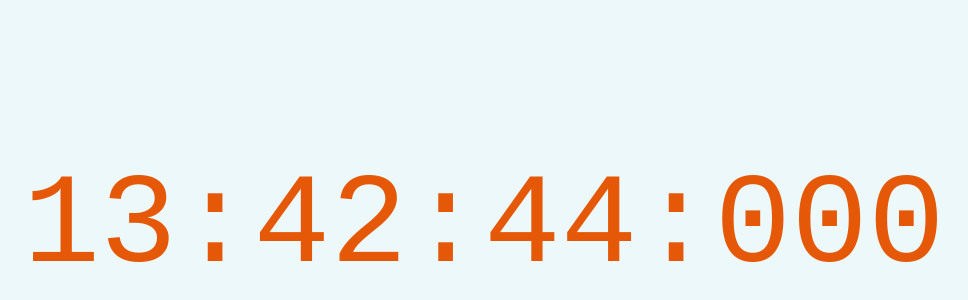
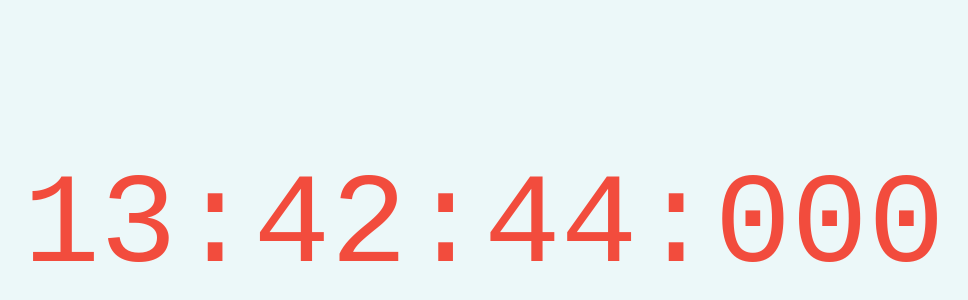
Before and after one commit to ideviant/web_timer, a plain HTML site: page index.html in a window 1280 px wide. Shown: the part 174-474 px from the top of the page, without its empty margins (156-1124 px from the left). Drawn offline with Linux system fonts and the light colour scheme.

Commit message:
update color

```diff
--- a/index.html
+++ b/index.html
@@ -15,6 +15,10 @@
             var date = new Date();
             var hours = date.getHours();
             var minutes = date.getMinutes();
+            if (minutes < 10) {
+                minutes = "0" + minutes;
+            }
+
             var seconds = date.getSeconds();
             if (seconds < 10) {
                 seconds = "0" + seconds;
@@ -27,6 +31,7 @@
             else if (milliseconds < 10) {
                 milliseconds = "00" + milliseconds;
             }
+
             document.getElementById("timer").innerHTML = hours + ":" + minutes + ":" + seconds + ":" + milliseconds;
         }, 10);
     </script>
--- a/style.css
+++ b/style.css
@@ -9,7 +9,7 @@ body {
   justify-content: center;
   height: 100vh;
   background-color: #ecf8f9;
-  color: #e55807;
+  color: #f24c3d;
   font-size: 10vw;
   font-family: "Courier New", Courier, monospace;
 }
```
